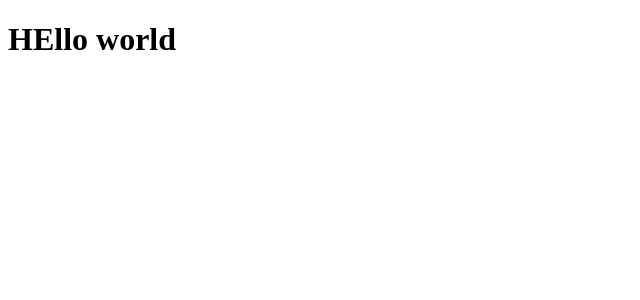
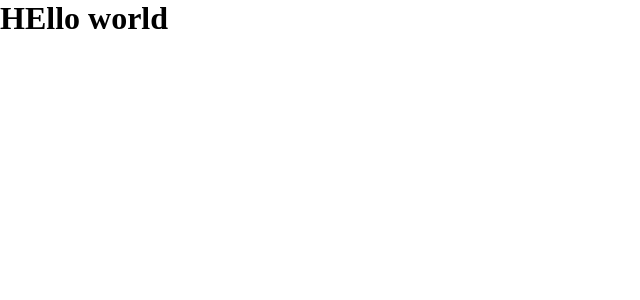
Before and after one commit to lyoshalove/messenger, a React (Vite) app in the folder client/: page / in a window 1280 px wide. Shown: the top 300 px of the page, without its empty margins (0-640 px from the left). Built offline with nearby package versions, Linux system fonts and the light colour scheme.

Commit message:
feat: add components, styles and constants

```diff
--- a/client/package.json
+++ b/client/package.json
@@ -10,7 +10,9 @@
   },
   "dependencies": {
     "react": "^18.2.0",
-    "react-dom": "^18.2.0"
+    "react-dom": "^18.2.0",
+    "sass": "^1.56.1",
+    "sass-loader": "^13.2.0"
   },
   "devDependencies": {
     "@types/react": "^18.0.24",
--- a/client/src/App.tsx
+++ b/client/src/App.tsx
@@ -1,9 +1,11 @@
+import "./assets/styles/global.sass";
+
 function App() {
   return (
     <div className="App">
       <h1>HEllo world</h1>
     </div>
-  )
+  );
 }
 
-export default App
+export default App;
--- /dev/null
+++ b/client/src/assets/styles/global.sass
@@ -0,0 +1,21 @@
+*,
+*::before,
+*::after
+  margin: 0
+  padding: 0
+  box-sizing: border-box
+
+a
+  text-decoration: none
+  display: inline-block
+  color: inherit
+
+ul
+  list-style: none
+
+img
+  display: block
+  max-width: 100%
+
+svg
+  display: block
--- /dev/null
+++ b/client/src/constants/colors.ts
@@ -0,0 +1,6 @@
+export const colors = {
+  white: "#fff",
+  black: "#000",
+  dark: "#17181F",
+  cyan: "#85EFFF",
+};
```
Also changed, not shown: client/src/components/Header/Header.tsx (added, +19 -0 lines), client/src/components/Header/styles.sass (added), 1 other file (tests, documents, lock files or other folders).
